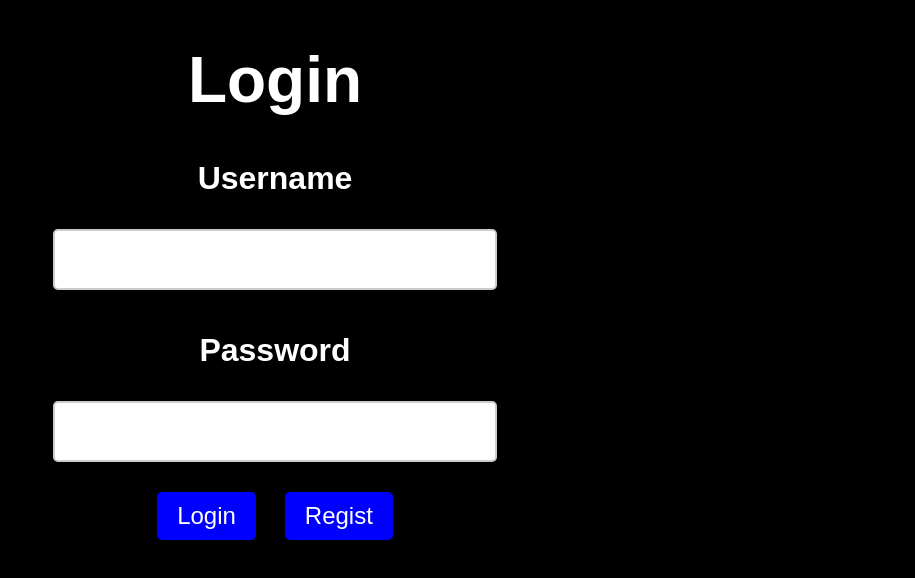
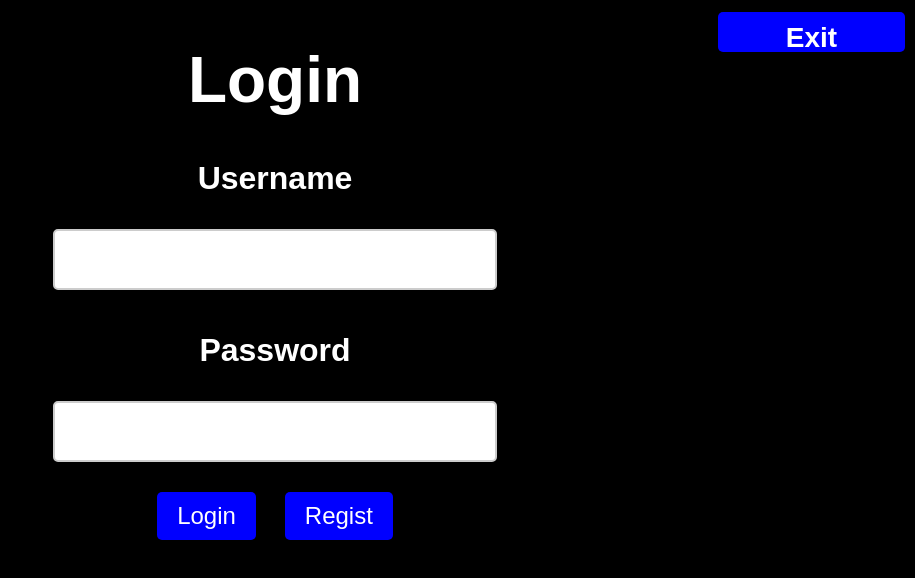
Before and after one commit to blameazu/typing-web, a plain HTML site: page main/html/login.html in a window 1280 px wide. Shown: the whole page, without its empty margins (365-1280 px from the left). Drawn offline with Linux system fonts and the light colour scheme.

Commit message:
add exit button
add a exit button in login page

```diff
--- a/main/css/login-system.css
+++ b/main/css/login-system.css
@@ -6,6 +6,19 @@ body {
   text-align: center ;
   color: white;
 }
+
+#exit {
+  position: absolute;
+  top: 2px;
+  right: 0;
+  width: 187px;
+  height: 40px;
+  font-size: 28px;
+  font-weight: 600;
+  text-align: center;
+  box-sizing: border-box;
+}
+
 .input-section {
   width: 100%;
   margin-bottom: 10px;
--- a/main/html/login.html
+++ b/main/html/login.html
@@ -8,6 +8,7 @@
   </head>
   <body>
     <h1>Login</h1>
+    <button id="exit">Exit</button>
     <div class="container">
         <div class="input-section">
             <p>Username</p>
--- a/main/javascript/login-system.js
+++ b/main/javascript/login-system.js
@@ -5,6 +5,11 @@ const password = document.getElementById('password');
 const login = document.getElementById('login');
 const regist = document.getElementById('regist');
 const result = document.getElementById('result');
+const exit = document.getElementById('exit');
+
+exit.addEventListener('click', () => {
+  window.location.href = '/';
+})
 
 login.addEventListener('click', async () => {
   const res = await fetch('/login', {
```
